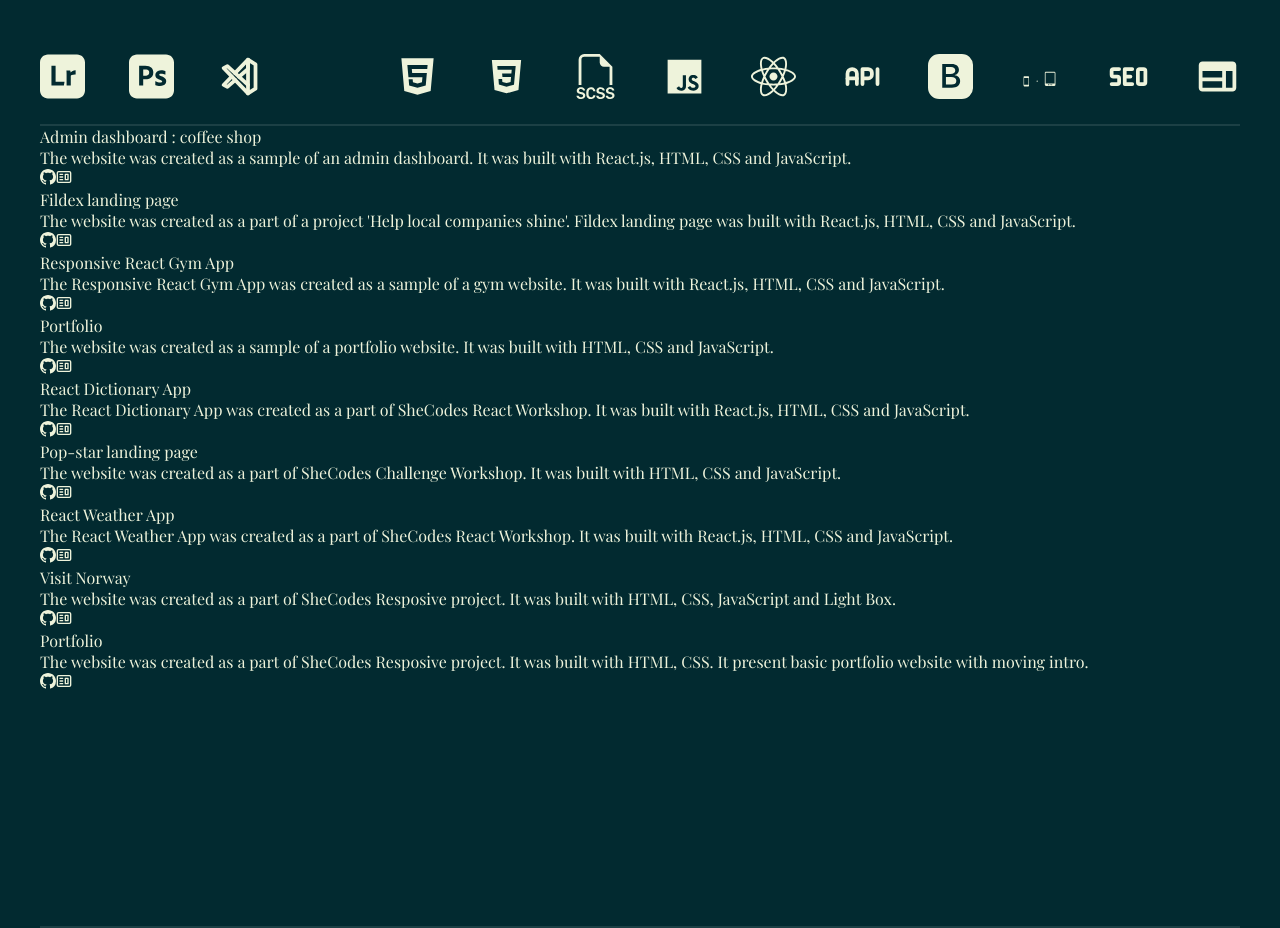
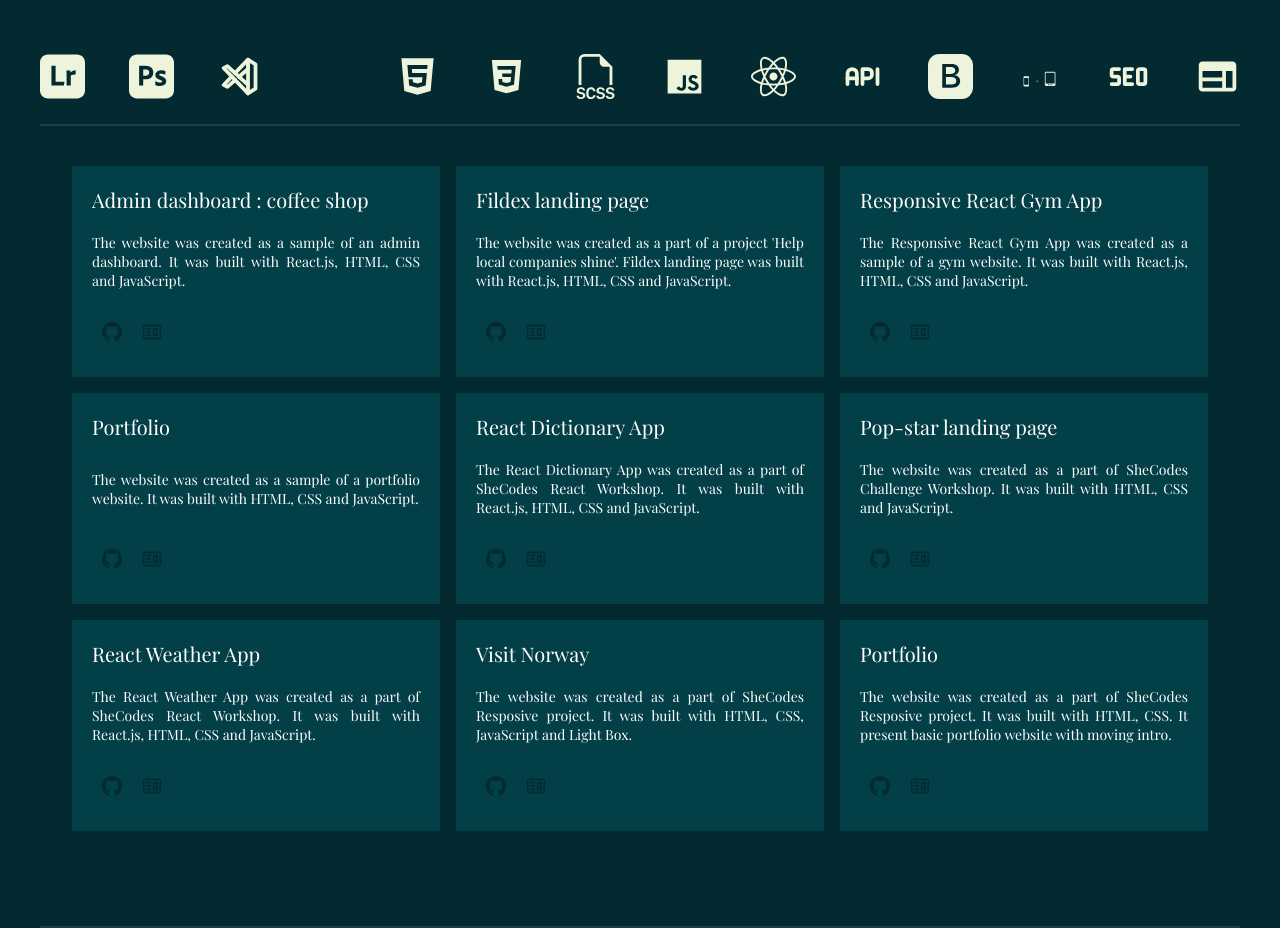
Before and after one commit to AnnaKuliga/anna-kuliga, a React (Create React App) app: page / in a window 1280 px wide. Shown: the part 2280-3208 px from the top of the page. Built offline with nearby package versions, Linux system fonts and the light colour scheme; some icons are missing; a web font is replaced by a local one.

Commit message:
styled the project cards

```diff
--- a/src/components/Body/Projects/Projects.css
+++ b/src/components/Body/Projects/Projects.css
@@ -25,7 +25,48 @@
 
 .Projects {
   display: flex;
+  flex-direction: column;
+  gap: 2rem;
+  padding: 0 2rem;
+  margin: 0 40px;
+}
+.Projects .project-card {
+  margin-top: 40px;
+  margin-bottom: 40px;
+  display: grid;
+  grid-template-columns: 1fr 1fr 1fr;
+  gap: 1rem;
+}
+.Projects .project-card .category {
+  display: flex;
+  flex-direction: column;
+  background-color: var(--cardColor);
+  padding: 20px;
+  gap: 20px;
+  color: white;
   justify-content: space-between;
-  flex-direction: column;
-  margin: 0 40px;
+  text-align: justify;
+}
+.Projects .project-card .category .name {
+  font-size: var(--h3FontSize);
+}
+.Projects .project-card .category .description {
+  font-size: 14px;
+}
+.Projects .project-card .category .project-link {
+  display: flex;
+}
+.Projects .project-card .category .project-link a {
+  padding: 10px;
+  color: var(--bgColor);
+  font-size: 20px;
+}
+.Projects .project-card .category .project-link a:hover {
+  cursor: pointer;
+  color: var(--blueColor);
+}
+.Projects .project-card .category:hover {
+  background-color: var(--itemCardHover);
+  cursor: pointer;
+  color: var(--bgColor);
 }/*# sourceMappingURL=Projects.css.map */
--- a/src/components/Body/Projects/Projects.jsx
+++ b/src/components/Body/Projects/Projects.jsx
@@ -11,14 +11,24 @@ const Projects = () => {
     <div className="Projects full-height" id="projects">
       <div className="project-card">
         {projectsData.map((project, i) => (
-          <div className="project-name" key={i}>
+          <div className="category" key={i}>
             <div className="name">{project.name}</div>
             <div className="description">{project.description}</div>
             <div className="project-link">
-              <a href={project.git}>
+              <a
+                href={project.git}
+                title={project.name}
+                target="_blank"
+                rel="noreferrer"
+              >
                 <BsGithub />
               </a>
-              <a href={project.hosting}>
+              <a
+                href={project.hosting}
+                title={project.name}
+                target="_blank"
+                rel="noreferrer"
+              >
                 <CgWebsite />
               </a>
             </div>
--- a/src/components/Body/Projects/Projects.scss
+++ b/src/components/Body/Projects/Projects.scss
@@ -25,7 +25,52 @@
 }
 .Projects {
   display: flex;
-  justify-content: space-between;
   flex-direction: column;
+  gap: 2rem;
+  padding: 0 2rem;
   margin: 0 40px;
+
+  .project-card {
+    margin-top: 40px;
+    margin-bottom: 40px;
+    display: grid;
+    grid-template-columns: 1fr 1fr 1fr;
+    gap: 1rem;
+
+    .category {
+      display: flex;
+      flex-direction: column;
+      background-color: var(--cardColor);
+      padding: 20px;
+      gap: 20px;
+      color: white;
+      justify-content: space-between;
+      text-align: justify;
+
+      .name {
+        font-size: var(--h3FontSize);
+      }
+      .description {
+        font-size: 14px;
+      }
+      .project-link {
+        display: flex;
+
+        a {
+          padding: 10px;
+          color: var(--bgColor);
+          font-size: 20px;
+        }
+        a:hover {
+          cursor: pointer;
+          color: var(--blueColor);
+        }
+      }
+    }
+    .category:hover {
+      background-color: var(--itemCardHover);
+      cursor: pointer;
+      color: var(--bgColor);
+    }
+  }
 }
```
Also changed, not shown: 1 other file (tests, documents, lock files or other folders).
